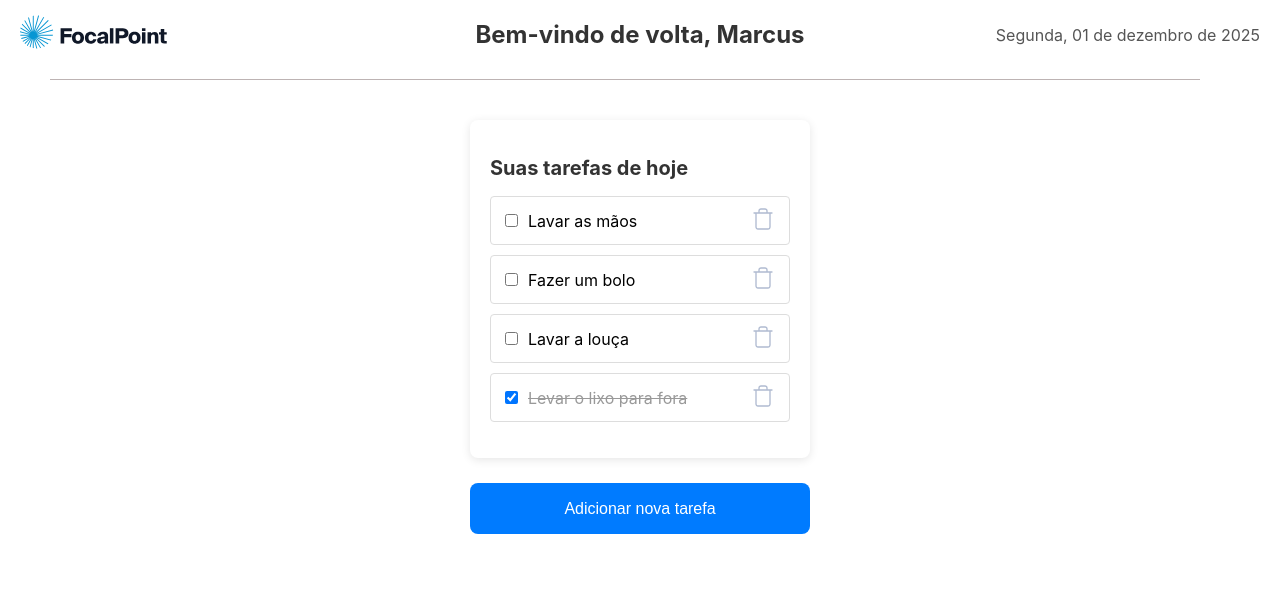
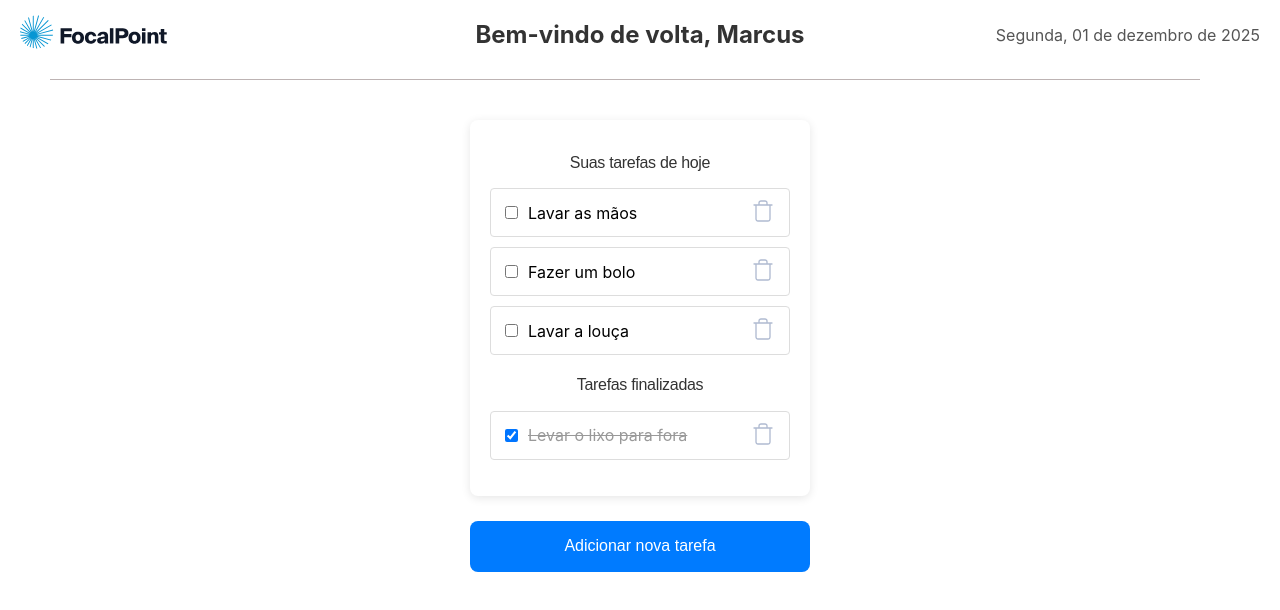
Before and after one commit to edvaldovitor250/Legaplan-Test, a React (Create React App) app: page / in a window 1280 px wide. Shown: the top 610 px of the page. Built offline with nearby package versions, Linux system fonts and the light colour scheme.

Commit message:
feat: added logic completed tasks

```diff
--- a/src/components/TaskCard/TaskCard.js
+++ b/src/components/TaskCard/TaskCard.js
@@ -1,14 +1,29 @@
-import React from 'react';
+import React, { useState, useEffect } from 'react';
 import "../../styles/TaskCard.scss";
 import Button from '../shared/Button';
 
-const TaskCard = ({ tasks, onToggleComplete, onAddTask }) => {
+const TaskCard = ({ tasks, onToggleComplete, onAddTask, onDeleteTask }) => {
+    const [completedTasksMessage, setCompletedTasksMessage] = useState('');
+
+    useEffect(() => {
+        const hasCompletedTasks = tasks.some(task => task.completed);
+        if (hasCompletedTasks) {
+            setCompletedTasksMessage('Tarefas finalizadas');
+        } else {
+            setCompletedTasksMessage('');
+        }
+    }, [tasks]);
+
+    const completedTasks = tasks.filter(task => task.completed);
+
     return (
         <>
             <div className="task-card">
                 <h2>Suas tarefas de hoje</h2>
                 <ul>
-                    {tasks.map((task) => (
+                    {tasks
+                        .filter(task => !task.completed)
+                        .map((task) => (
                             <li key={task.id} className={task.completed ? 'completed' : ''}>
                                 <input
                                     type="checkbox"
@@ -16,13 +31,36 @@ const TaskCard = ({ tasks, onToggleComplete, onAddTask }) => {
                                     onChange={() => onToggleComplete(task.id)}
                                 />
                                 {task.text}
-                            <button className="delete-btn"><svg width="20" height="22" viewBox="0 0 20 22" fill="none" xmlns="http://www.w3.org/2000/svg">
-                                <path d="M1 5H3M3 5H19M3 5V19C3 19.5304 3.21071 20.0391 3.58579 20.4142C3.96086 20.7893 4.46957 21 5 21H15C15.5304 21 16.0391 20.7893 16.4142 20.4142C16.7893 20.0391 17 19.5304 17 19V5H3ZM6 5V3C6 2.46957 6.21071 1.96086 6.58579 1.58579C6.96086 1.21071 7.46957 1 8 1H12C12.5304 1 13.0391 1.21071 13.4142 1.58579C13.7893 1.96086 14 2.46957 14 3V5" stroke="#B0BBD1" stroke-width="1.33333" stroke-linecap="round" stroke-linejoin="round" />
+                                <button className="delete-btn" onClick={() => onDeleteTask(task.id)}>
+                                    <svg width="20" height="22" viewBox="0 0 20 22" fill="none" xmlns="http://www.w3.org/2000/svg">
+                                        <path d="M1 5H3M3 5H19M3 5V19C3 19.5304 3.21071 20.0391 3.58579 20.4142C3.96086 20.7893 4.46957 21 5 21H15C15.5304 21 16.0391 20.7893 16.4142 20.4142C16.7893 20.0391 17 19.5304 17 19V5H3ZM6 5V3C6 2.46957 6.21071 1.96086 6.58579 1.58579C6.96086 1.21071 7.46957 1 8 1H12C12.5304 1 13.0391 1.21071 13.4142 1.58579C13.7893 1.96086 14 2.46957 14 3V5" stroke="#B0BBD1" strokeWidth="1.33333" strokeLinecap="round" strokeLinejoin="round" />
                                     </svg>
                                 </button>
                             </li>
                         ))}
                 </ul>
+                {completedTasksMessage && (
+                    <div className="completed-tasks-section">
+                        <h2 className="completed-tasks-message">{completedTasksMessage}</h2>
+                        <ul>
+                            {completedTasks.map((task) => (
+                                <li key={task.id} className="completed">
+                                    <input
+                                        type="checkbox"
+                                        checked={task.completed}
+                                        onChange={() => onToggleComplete(task.id)}
+                                    />
+                                    {task.text}
+                                    <button className="delete-btn" onClick={() => onDeleteTask(task.id)}>
+                                        <svg width="20" height="22" viewBox="0 0 20 22" fill="none" xmlns="http://www.w3.org/2000/svg">
+                                            <path d="M1 5H3M3 5H19M3 5V19C3 19.5304 3.21071 20.0391 3.58579 20.4142C3.96086 20.7893 4.46957 21 5 21H15C15.5304 21 16.0391 20.7893 16.4142 20.4142C16.7893 20.0391 17 19.5304 17 19V5H3ZM6 5V3C6 2.46957 6.21071 1.96086 6.58579 1.58579C6.96086 1.21071 7.46957 1 8 1H12C12.5304 1 13.0391 1.21071 13.4142 1.58579C13.7893 1.96086 14 2.46957 14 3V5" stroke="#B0BBD1" strokeWidth="1.33333" strokeLinecap="round" strokeLinejoin="round" />
+                                        </svg>
+                                    </button>
+                                </li>
+                            ))}
+                        </ul>
+                    </div>
+                )}
             </div>
             <div className="button-container">
                 <button className="add-task-btn" onClick={onAddTask}>
--- a/src/styles/TaskCard.scss
+++ b/src/styles/TaskCard.scss
@@ -7,9 +7,30 @@
     margin: 40px auto;
 
     h2 {
-      font-size: 1.25rem;
+        font-family: 'Inter Tight', sans-serif;
+        font-size: 16px;
+        font-weight: 400;
+        line-height: 19.36px;
+        letter-spacing: -0.02em;
+        text-align: center;
         color: #333;
         margin-bottom: 15px;
+    }
+
+    .completed-tasks-section {
+        margin-top: 20px;
+    }
+
+    .completed-tasks-message {
+        font-family: 'Inter Tight', sans-serif;
+        font-size: 16px;
+        font-weight: 400;
+        line-height: 19.36px;
+        letter-spacing: -0.02em;
+        text-align: center;
+        color: #333;
+        text-decoration: none; /* Sem riscar o texto */
+        margin-bottom: 15px; /* Margem inferior para espaçamento */
     }
 
     ul {
@@ -25,7 +46,7 @@
             border-radius: 4px;
 
             &.completed {
-          text-decoration: line-through;
+                text-decoration: line-through; /* Riscado quando concluído */
                 color: #999;
             }
 
@@ -42,4 +63,17 @@
             }
         }
     }
+
+    .button-container {
+        margin-top: 20px;
     }
+
+    .add-task-btn {
+        background-color: #007bff;
+        color: white;
+        border: none;
+        padding: 10px 20px;
+        border-radius: 4px;
+        cursor: pointer;
+    }
+}
```
Lines whose indentation alone changed are shown as unchanged.
